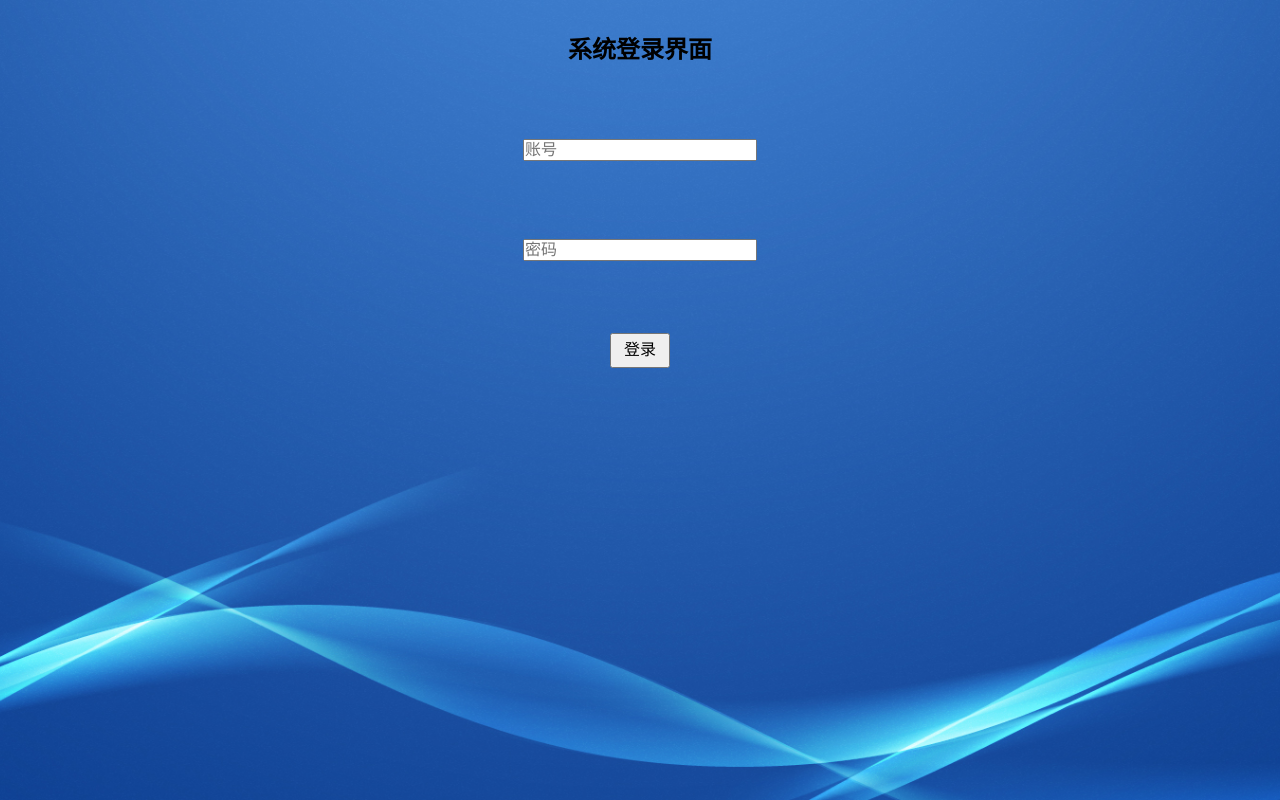
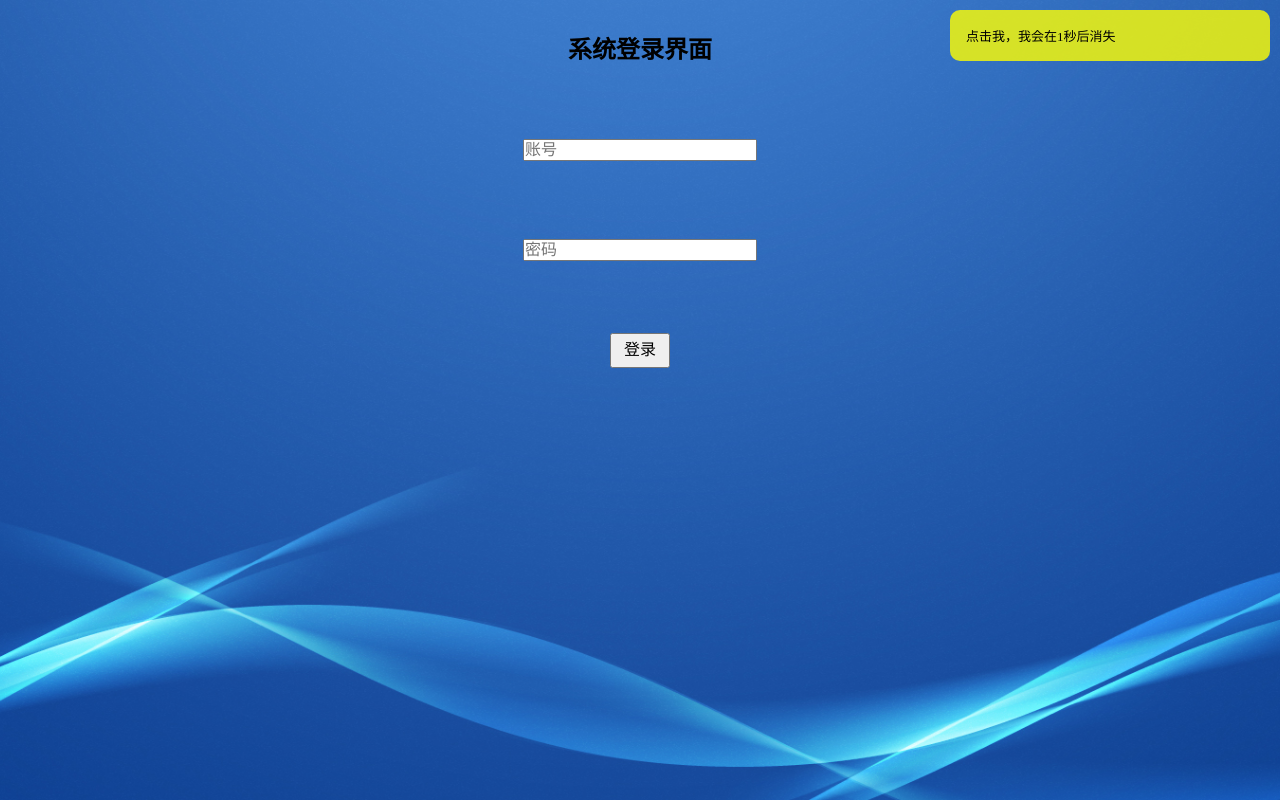
Before and after one commit to shenxuekai/ennote-li, a Vue app: page /login in a window 1280 px wide. Built offline with nearby package versions, Linux system fonts and the light colour scheme.

Commit message:
'增加tip组件'

```diff
--- a/src/components/LoginComponent.vue
+++ b/src/components/LoginComponent.vue
@@ -1,5 +1,6 @@
 <template>
-  <div class="loginCss">
+  <div class="loginCss" >
+    <tips :options="options" @close="closeTip"></tips>
     <div id="loginDiv">
       <h2><slot>登录界面</slot></h2>
       <div>
@@ -16,25 +17,42 @@
 </template>
 
 <script>
+import Tips from "./tips/Tips";
 export default {
   name: "LoginComponent",
   data() {
     return {
-      account:'',
+      account: '',
       password: '',
-      notifyObj:null
+      notifyObj: null,
+      //定义要传入子组件tips中的对象
+      options: {
+        show: true,
+        closeTime: 1000,
+        content: ''
+      }
     }
+  },
+  created() {
+    let t=this.options.closeTime / 1000
+    this.options.content='点击我，我会在'+t+'秒后消失'
+  },
+  components:{
+    Tips
   },
   methods:{
     submit(){
       //账号密码用于网络验证，，直接跳转
-      this.$router.push('/home')
+      // this.$router.push('/home');
+      //手动改变tip是否显示
+      this.options.show= !this.options.show
     },
-    // showTips(){
-    //   this.notifyObj= this.$notify(
-    //
-    //   )
-    // }
+    closeTip(){
+      setTimeout(()=>{
+        // console.log(this);
+        this.options.show=false;
+      },this.options.closeTime)
+    }
   }
 }
 </script>
@@ -44,7 +62,6 @@ export default {
   height:100%;
   width: 100%;
   text-align: center;
-  //***
   background: url("../assets/img/loginbgi.jpg") 50% no-repeat;
   background-size: cover;
   line-height: 100px;
--- /dev/null
+++ b/src/components/tips/Tips.vue
@@ -0,0 +1,56 @@
+<!--tips组件接受一个options对象，根据options中show的真假来显示content的内容，若发生点击，则向父组件上传一个close事件，由父组件处理-->
+<template>
+  <div :class="['tipsArea','tipsOnly']" v-if="options.show&& (options.content!='')" @click="closeMe">
+<!--    options.content内容为空时不展示-->
+    <p class="content">{{options.content}}</p>
+  </div>
+  <div v-else>
+    <a >tips</a>
+  </div>
+</template>
+
+<script>
+export default {
+  name: "Tips",
+  props:{
+    //接收一个对象，该对象至少包含了show，content属性
+    options:{
+      type: Object,
+      default: {}
+    }
+  },
+  methods:{
+    closeMe(){
+        this.$emit('close');
+    }
+  }
+
+}
+</script>
+
+<style scoped lang="scss">
+*{
+  margin: 0;
+  padding: 0;
+}
+.tipsArea{
+  border-radius: 10px 10px 10px 10px;
+  position: fixed;
+  right: 10px;
+  top:10px;
+  background-color: rgba(255,255,0,0.8);
+  font-size: small;
+  width: 25%;
+}
+.content{
+  line-height: normal;
+  margin: 1rem 1rem;
+  text-align: left;
+}
+//窗口过小则隐藏本组件，部分浏览器可能不支持
+@media screen and (max-width: 768px) {
+  div{
+    display: none;
+  }
+}
+</style>
--- a/src/main.js
+++ b/src/main.js
@@ -11,10 +11,10 @@ import {request} from "./network/request";
 request(
     {baseURL:"",timeout:5000},
     res=>{
-      res
+      console.log(res);
     },
     rej=>{
-
+      console.log(rej);
     }
 )
 
--- a/src/views/Login.vue
+++ b/src/views/Login.vue
@@ -4,10 +4,12 @@
 
 <script>
 import LoginComponent from "components/LoginComponent";
+import Tips from "../components/tips/Tips";
 export default {
   name: "Login",
   components:{
-    LoginComponent
+    LoginComponent,
+    Tips
   }
 }
 </script>
```
